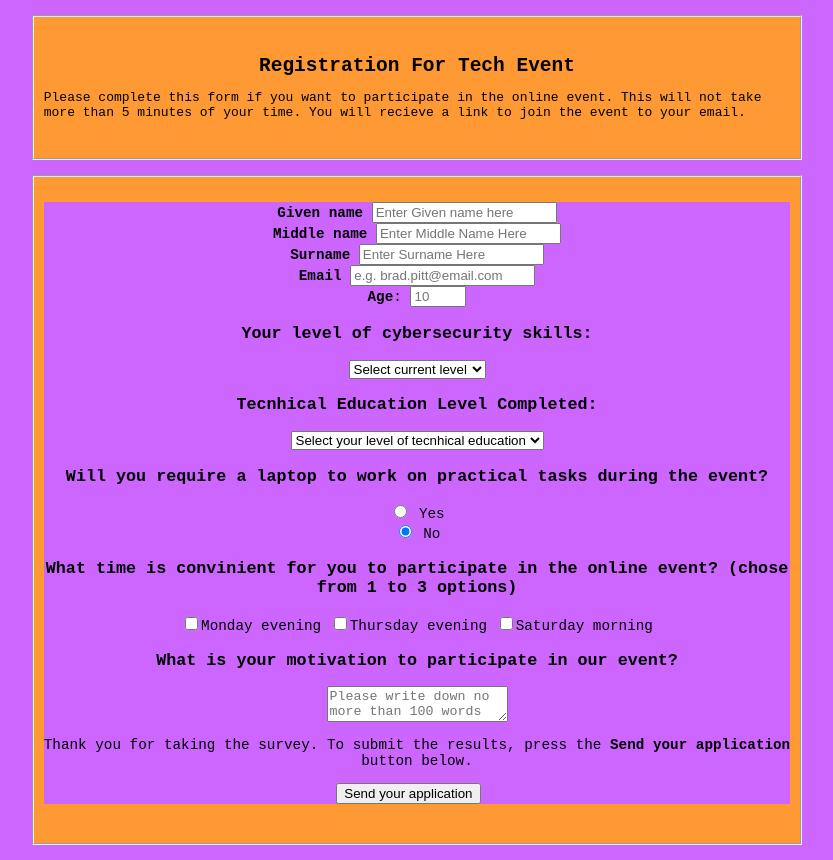
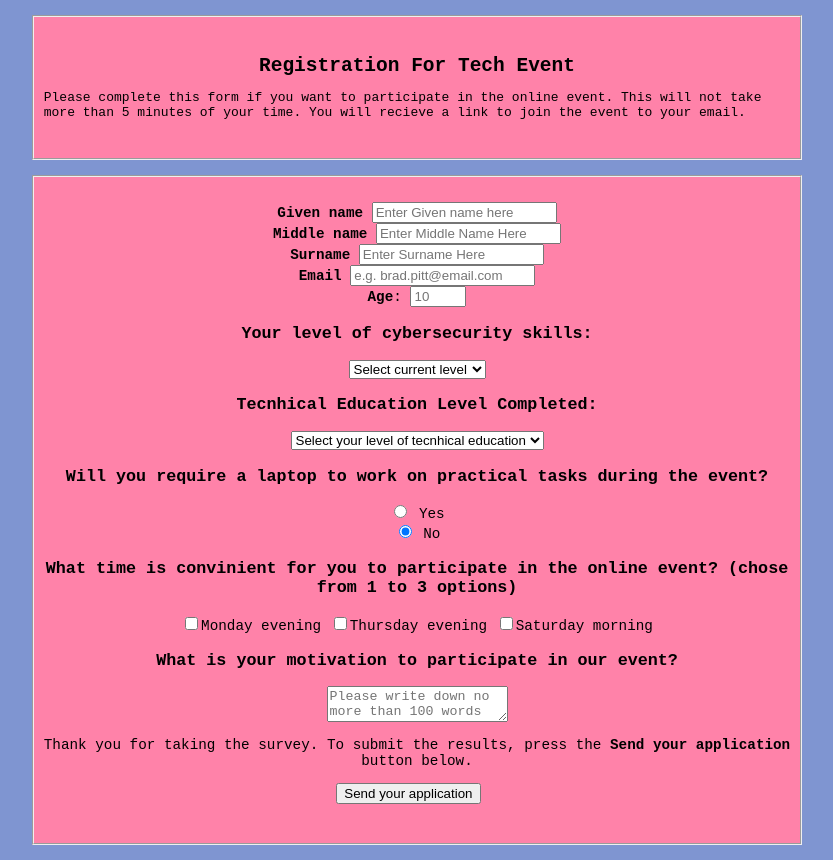
Before and after one commit to nataliiazab/Tech-event, a plain HTML site: page index.html in a window 1280 px wide. Shown: the whole page, without its empty margins (223-1056 px from the left). Drawn offline with Linux system fonts and the light colour scheme.

Commit message:
Update style.css

```diff
--- a/style.css
+++ b/style.css
@@ -1,11 +1,11 @@
 body {
-  background-color: #cc66ff;
+  background-color: #7F95D1;
   font-size: 1em;
   font-family: monospace;
 }
 
 fieldset {
-  background-color: #ff9933;
+  background-color: #FF82A9;
   padding-top: 25px;
   padding-bottom: 25px;
 }
@@ -23,7 +23,7 @@ h2 {
 }
 
 #survey-form {
-  background-color: #cc66ff;
+  background-color: #FF82A9;
   font-size: 1.1em;
   text-align: center;
 }
```
